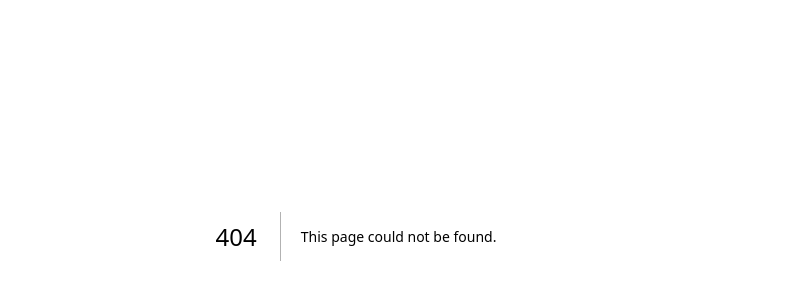
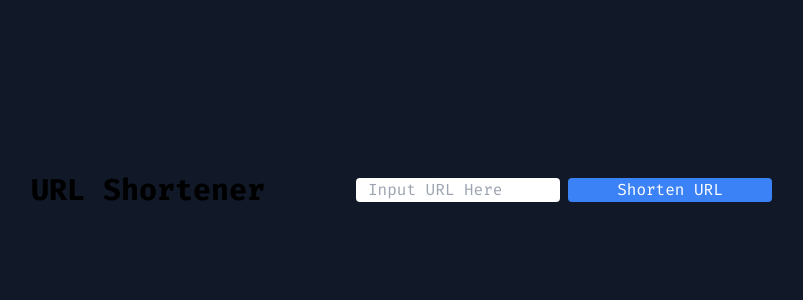
Before and after one commit to DShrat/comDshrat, a Next.js app: page /special-page/URL-Shortener in a window 1280 px wide. Before the commit this address had no page. Shown: the part 164-464 px from the top of the page, without its empty margins (284-1087 px from the left). Built offline with nearby package versions, Linux system fonts and the light colour scheme.

Commit message:
add URL shortener

```diff
--- /dev/null
+++ b/src/app/special-page/URL-Shortener/page.tsx
@@ -0,0 +1,79 @@
+"use client"
+
+import { useState } from 'react';
+import "../../globals.css";
+
+export default function UrlShort() {
+    const [url, setUrl] = useState<string>('');
+    const [shortenedUrl, setShortenedUrl] = useState<string | null>(null);
+    const [error, setError] = useState<string | null>(null);
+
+    const handleSubmit = async () => {
+        if (url) {
+            try {
+                const response = await fetch('http://localhost:8080/shorten', {
+                    method: 'POST',
+                    headers: {
+                        'Content-Type': 'application/json',
+                    },
+                    body: JSON.stringify({ url }),
+                });
+
+                if (!response.ok) {
+                    throw new Error(`Error: ${response.status}`);
+                }
+
+                const data = await response.json();
+
+                setShortenedUrl(data.short_url);
+                setError(null);
+            } catch (err) {
+                setError('Failed to shorten URL');
+                setShortenedUrl(null);
+            }
+        }
+    };
+
+    return (
+        <main className='font-mono grid min-h-screen items-center justify-between bg-gray-900 mx-auto xs:p-3 md:px-28 md:pt-12 lg:px-56 lg:pt-28'>
+            <section className='xs:-mt-48 grid xs:grid-cols-1 md:grid-cols-2'>
+                <section className='grid mx-auto'>
+                    <p className='text-3xl font-bold'>URL Shortener</p>
+                </section>
+                <section className='grid my-auto'>
+                    <section className='grid grid-cols-2 gap-2'>
+                        <input
+                            type="text"
+                            placeholder='Input URL Here'
+                            className='text-black px-3 w-auto rounded'
+                            value={url}
+                            onChange={(e) => setUrl(e.target.value)}
+                        />
+                        <button onClick={handleSubmit} className="bg-blue-500 text-white rounded px-3">
+                            Shorten URL
+                        </button>
+                    </section>
+
+                    {shortenedUrl && (
+                        <section className='grid mx-auto mt-3'>
+                            <p>Shortened URL: <a href={shortenedUrl} target="_blank" rel="noopener noreferrer">{shortenedUrl}</a></p>
+                        </section>
+                    )}
+                    {error && (
+                        <section className='grid mx-auto mt-3'>
+                            <div className="mx-auto">
+                            <p className="text-red-500">{error}</p>
+                            </div>
+
+                        </section>
+                    )}
+                </section>
+            </section>
+
+
+
+
+
+        </main>
+    );
+}
```
